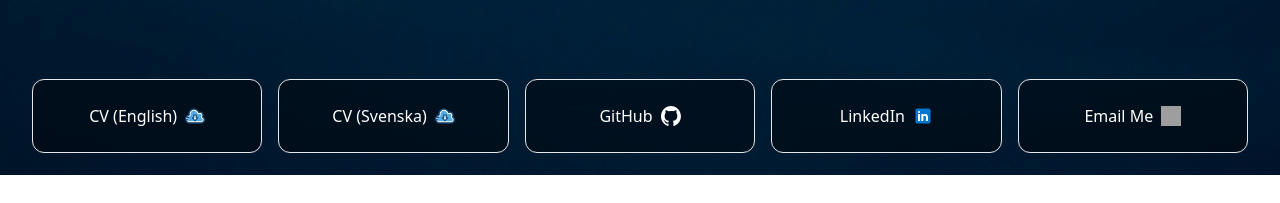
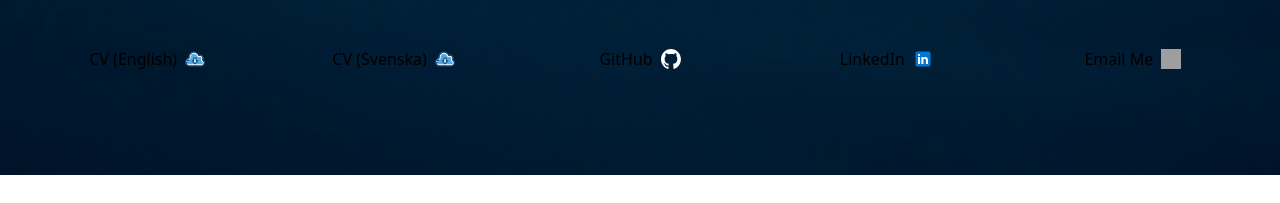
Before and after one commit to NikyAviator/nikolai-kocev-v2, a React (Vite) app in the folder frontend/: page / in a window 1280 px wide. Shown: the part 747-950 px from the top of the page. Built offline with nearby package versions, Linux system fonts and the light colour scheme; grey boxes are pictures that could not be loaded.

Commit message:
removed unnecessary properties in style.css

```diff
--- a/frontend/src/styles.css
+++ b/frontend/src/styles.css
@@ -1,35 +1,4 @@
 @import 'tailwindcss';
 
-/* 2) Your global light/dark defaults */
-@layer base {
-  html, body {
-    /* default to white bg / dark to gray-900 bg */
-    @apply bg-white dark:bg-gray-900
-           text-gray-900 dark:text-gray-100;
-  }
-
-  a {
-    /* all links auto-invert */
-    @apply text-indigo-600 dark:text-indigo-400;
-  }
-
-  input, textarea, button {
-    /* consistent form control backgrounds & placeholders */
-    @apply bg-white dark:bg-white/5
-           placeholder-gray-400 dark:placeholder-gray-500;
-  }
-}
-
-/* 3) Your custom components */
-@layer components {
-  .btn-contact {
-    @apply mt-8 space-y-0 rounded-xl
-           border border-gray-200
-           bg-black/40 p-6 text-white
-           backdrop-blur-md
-           hover:bg-black/20;
-  }
-}
-
-/* 4) Your custom dark variant (if you still need it) */
+/* Custom variant for toggling dark mode */
 @custom-variant dark (&:where(.dark, .dark *));
```
